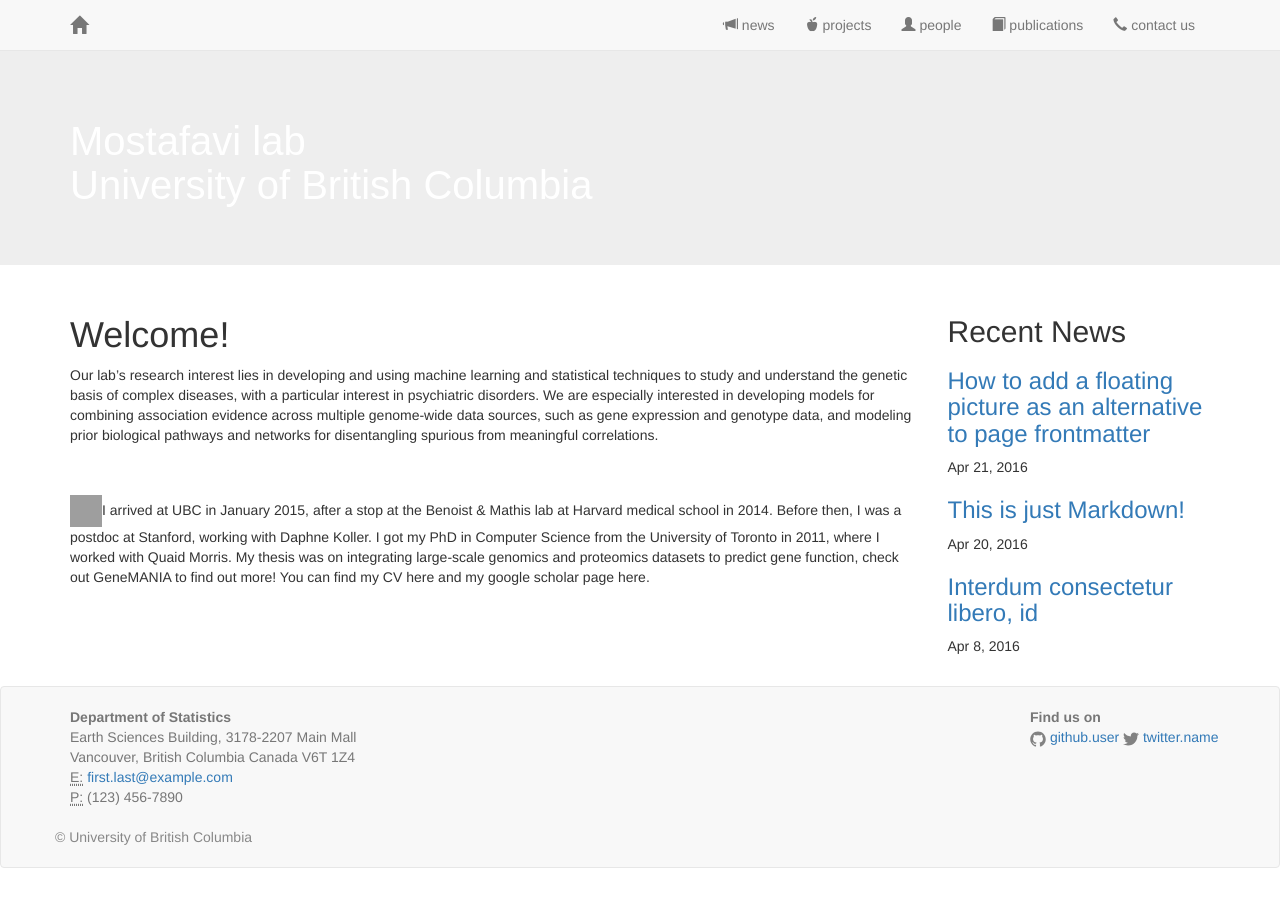
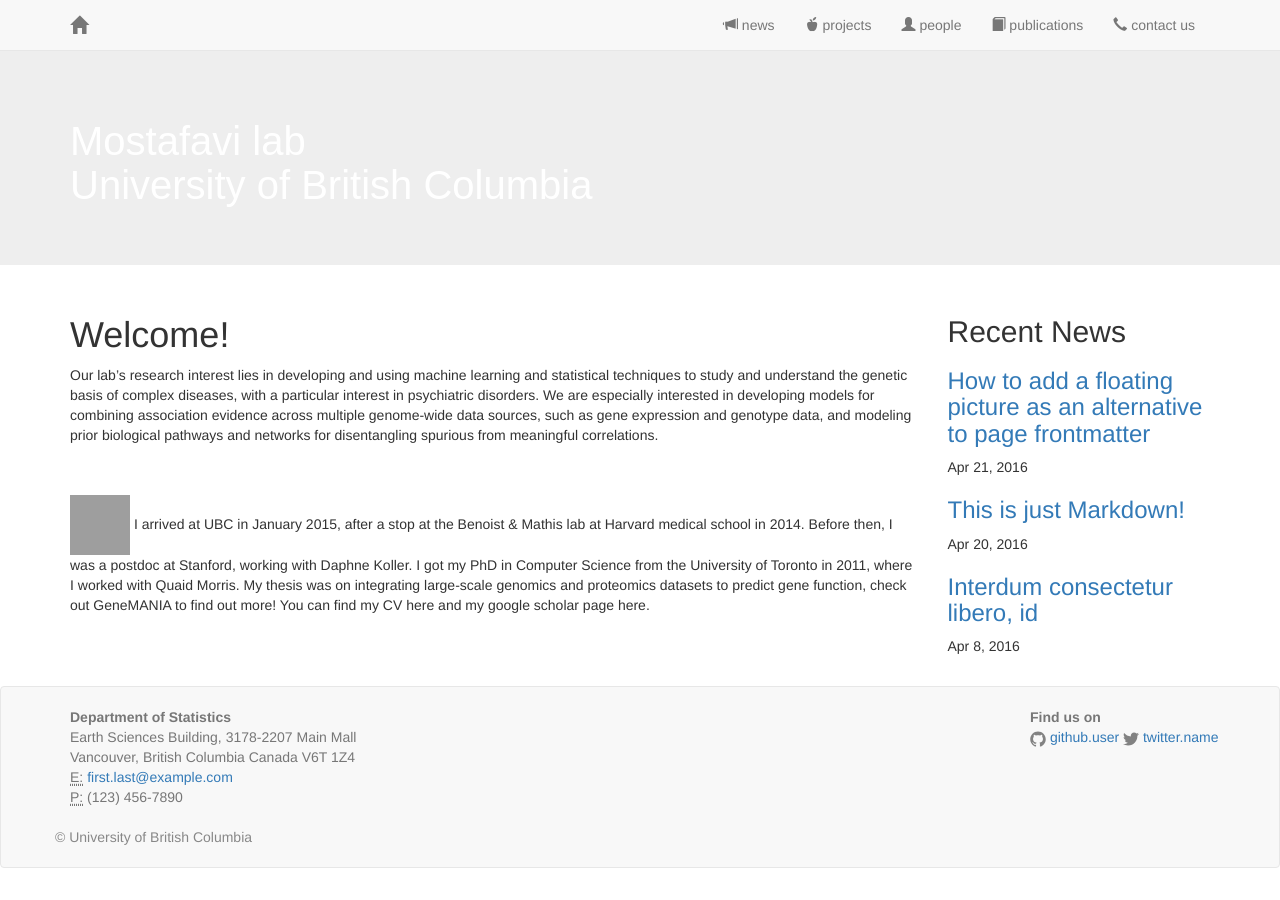
Before and after one commit to saramostafavi/saramostafavi.github.io, a Jekyll site: the page built from index.html, in a window 1280 px wide. Built offline with Jekyll 4.4.1, drawn with Linux system fonts in a browser that asks for light colours; nearby versions of some CDN libraries; a style sheet for code colours, icons or effects is not loaded; grey boxes are pictures that could not be loaded.

Commit message:
Update index.html

```diff
--- a/index.html
+++ b/index.html
@@ -7,4 +7,4 @@ layout: home
 
 <br>
 <br>
-<IMG SRC="http://www.stat.ubc.ca/~saram/saram_files/droppedImage.jpg" ALT="some text" WIDTH=32 HEIGHT=32>I arrived at UBC in January 2015, after a stop at the Benoist & Mathis lab at Harvard medical school in 2014. Before then, I was a postdoc at Stanford, working with Daphne Koller. I got my PhD in Computer Science from the University of Toronto in 2011, where I worked with Quaid Morris. My thesis was on integrating large-scale genomics and proteomics datasets to predict gene function, check out GeneMANIA to find out more! You can find my CV here and my google scholar page here.
+<IMG SRC="http://www.stat.ubc.ca/~saram/saram_files/droppedImage.jpg" ALT="some text" WIDTH=60 HEIGHT=60> I arrived at UBC in January 2015, after a stop at the Benoist & Mathis lab at Harvard medical school in 2014. Before then, I was a postdoc at Stanford, working with Daphne Koller. I got my PhD in Computer Science from the University of Toronto in 2011, where I worked with Quaid Morris. My thesis was on integrating large-scale genomics and proteomics datasets to predict gene function, check out GeneMANIA to find out more! You can find my CV here and my google scholar page here.
```
